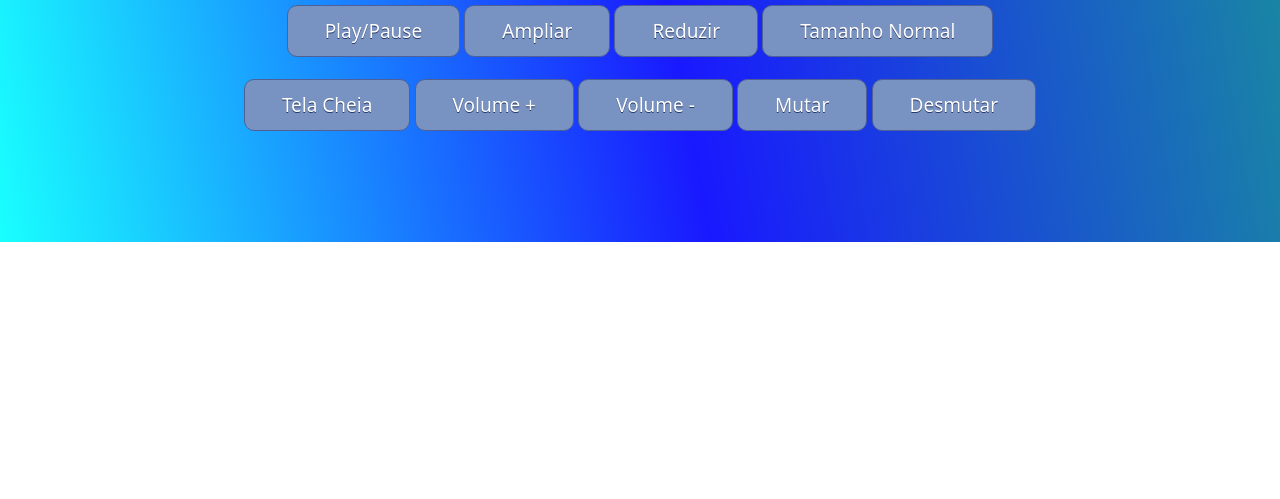
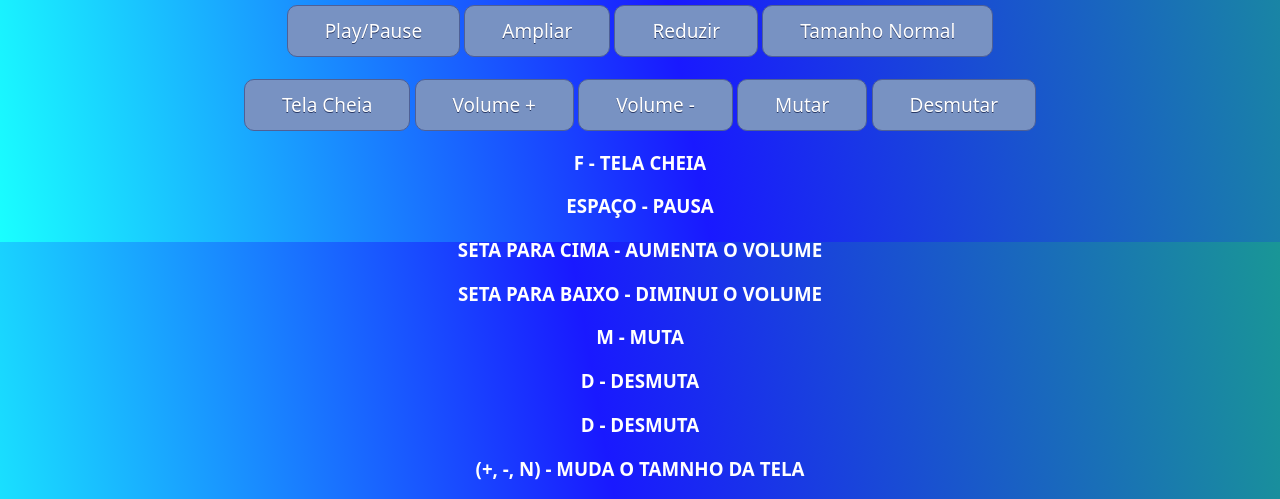
Before and after one commit to KauaVReis/PlayerControladoJS, a plain HTML site: page index.html in a window 1280 px wide. Shown: the part 558-1057 px from the top of the page. Before the commit the page ends 800 px from the top, so only its background shows below. Drawn offline with Linux system fonts and the light colour scheme.

Commit message:
Adicionei um footer e section e atalhos de teclado

```diff
--- a/index.html
+++ b/index.html
@@ -15,7 +15,7 @@
             <source src="media/hadouken.mp4" type="video/mp4">
         </video>
         <br><br>
-        <div class="botoes">
+        <section class="botoes">
             <div>
                 <button onclick="playPause()">Play/Pause</button>
                 <button onclick="makeBig()">Ampliar</button>
@@ -30,7 +30,17 @@
                 <button onclick="mutar()">Mutar</button>
                 <button onclick="desmutar()">Desmutar</button>
             </div>
-        </div>
+        </section>
+        <footer>
+            <h3>F - TELA CHEIA</h3>
+            <h3>ESPAÇO - PAUSA</h3>
+            <h3>SETA PARA CIMA - AUMENTA O VOLUME</h3>
+            <h3>SETA PARA BAIXO - DIMINUI O VOLUME</h3>
+            <h3>M - MUTA</h3>
+            <h3>D - DESMUTA</h3>
+            <h3>D - DESMUTA</h3>
+            <h3>(+, -, N) - MUDA O TAMNHO DA TELA</h3>
+        </footer>
     </div>
     <script src="javascript/script.js"></script>
 </body>
```
